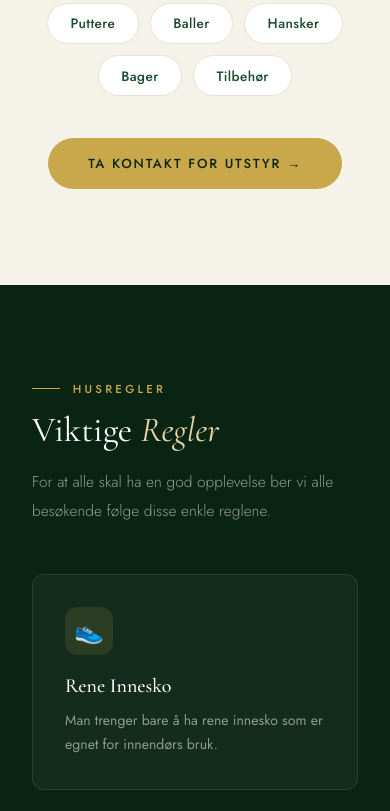
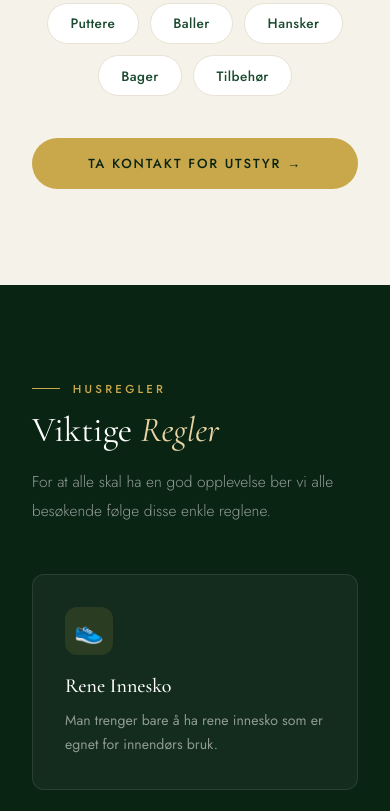
Before and after one commit to Mathiassk2011/hurum-golf, a plain HTML site: page index.html in a window 390 px wide. Shown: the part 4322-5133 px from the top of the page. Drawn offline with nearby package versions, Linux system fonts and the light colour scheme; a script that the page names is missing.

Commit message:
Mobil-sikring: full-bredde knapper, tettere padding, hindre overflyt
- overflow-x: hidden på html + body
- Full-bredde Instagram/Facebook/utstyr-knapper på mobil
- Mindre chips og tettere seksjonspadding på mobil

Co-Authored-By: Claude Opus 4.8 (1M context) <noreply@anthropic.com>

```diff
--- a/index.html
+++ b/index.html
@@ -27,13 +27,14 @@
             --shadow-lg:    0 8px 48px rgba(0,0,0,0.14);
         }
 
-        html { scroll-behavior: smooth; }
+        html { scroll-behavior: smooth; overflow-x: hidden; }
 
         body {
             font-family: 'Jost', sans-serif;
             color: var(--text);
             background: var(--cream);
             overflow-x: hidden;
+            max-width: 100%;
         }
 
         /* ── NAVBAR ─────────────────────────────────────── */
@@ -89,11 +90,17 @@
         nav.scrolled .menu-toggle span { background: var(--green-deep); }
 
         @media (max-width: 768px) {
+            section { padding: 4.5rem 1.3rem; }
             .hero-sub {
                 font-size: 0.72rem; letter-spacing: 0.16em;
                 line-height: 1.9; max-width: 320px;
                 margin-left: auto; margin-right: auto;
             }
+            /* Full-bredde knapper så de aldri kuttes på smale skjermer */
+            .ig-cta { flex-direction: column; align-items: stretch; }
+            .ig-cta .btn-gold, .ig-cta .btn-fb,
+            .shop-cta .btn-gold { display: block; width: 100%; text-align: center; }
+            .shop-chip { padding: 0.5rem 1.05rem; font-size: 0.8rem; }
             .menu-toggle { display: flex; }
             .nav-links {
                 display: none;
```
